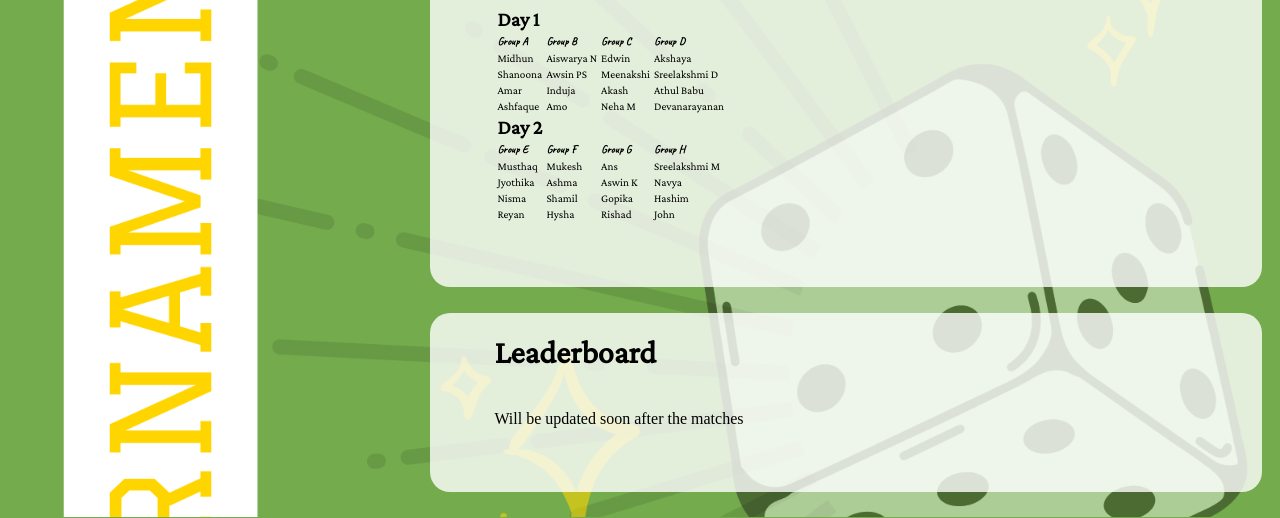
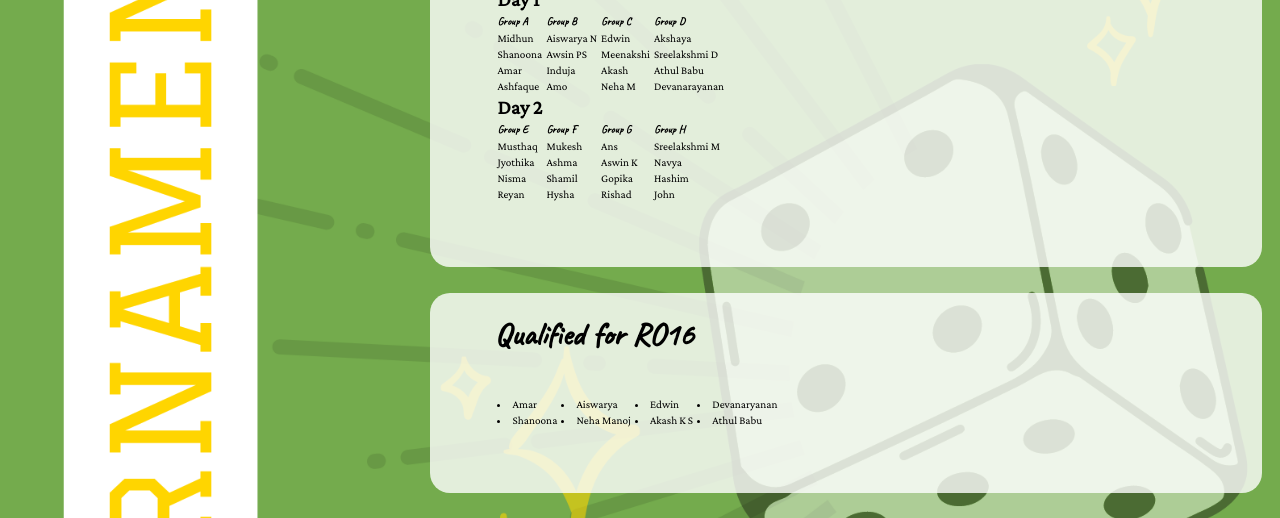
Before and after one commit to amoantony/fixture, a plain HTML site: page index.html in a window 1280 px wide. Shown: the part 398-916 px from the top of the page. Drawn offline with nearby package versions, Linux system fonts and the light colour scheme.

Commit message:
Add files via upload

```diff
--- a/index.html
+++ b/index.html
@@ -78,6 +78,7 @@ h1{font-family: 'Crimson Pro';}
   .sidebar {padding-top: 15px;}
   .sidebar a {font-size: 18px;}
 }
+
 hu{
 color:#74ab4d;
 }
@@ -111,9 +112,12 @@ td{font-size:70%;}
   <p></p>
 </div>
 <div class="main">
-<marquee><h1>Latest results</h1>
-  <ho>Group A </ho>&nbsp Amar,Shanoona<br>
-  <ho>Group b </ho>&nbsp Aiswarya,Neha Nanoj<br>
+  <h1>Latest results</h1>
+<marquee>
+  <ho>Group A </ho>&nbsp Amar, Shanoona
+  <ho>Group B </ho>&nbsp Aiswarya, Neha Manoj
+  <ho>Group C </ho>&nbsp Edwin, Akash K S
+  <ho>Group D </ho>&nbsp Devanarayanan, Athul Babu
 </marquee>
   </div>
 
@@ -144,7 +148,21 @@ td{font-size:70%;}
 <br>
 <div class="main" align="left">
 
-  <div><h1>Leaderboard</h1><br>Will be updated soon after the matches</div>
+  <div><h1><ho>Qualified for RO16</ho></h1><br>
+  <table class="erer">
+    <tr>
+      <td><li>Amar</li></td>
+      <td><li>Aiswarya</li></td>
+      <td><li>Edwin</li></td>
+      <td><li>Devanaryanan</li></td>
+    </tr>
+    <tr>
+      <td><li>Shanoona</li></td>
+      <td><li>Neha Manoj</li></td>
+      <td><li>Akash K S</li></td>
+      <td><li>Athul Babu</li></td>
+    </tr>
+  </table></div>
 </div>
 <script>
 
```
